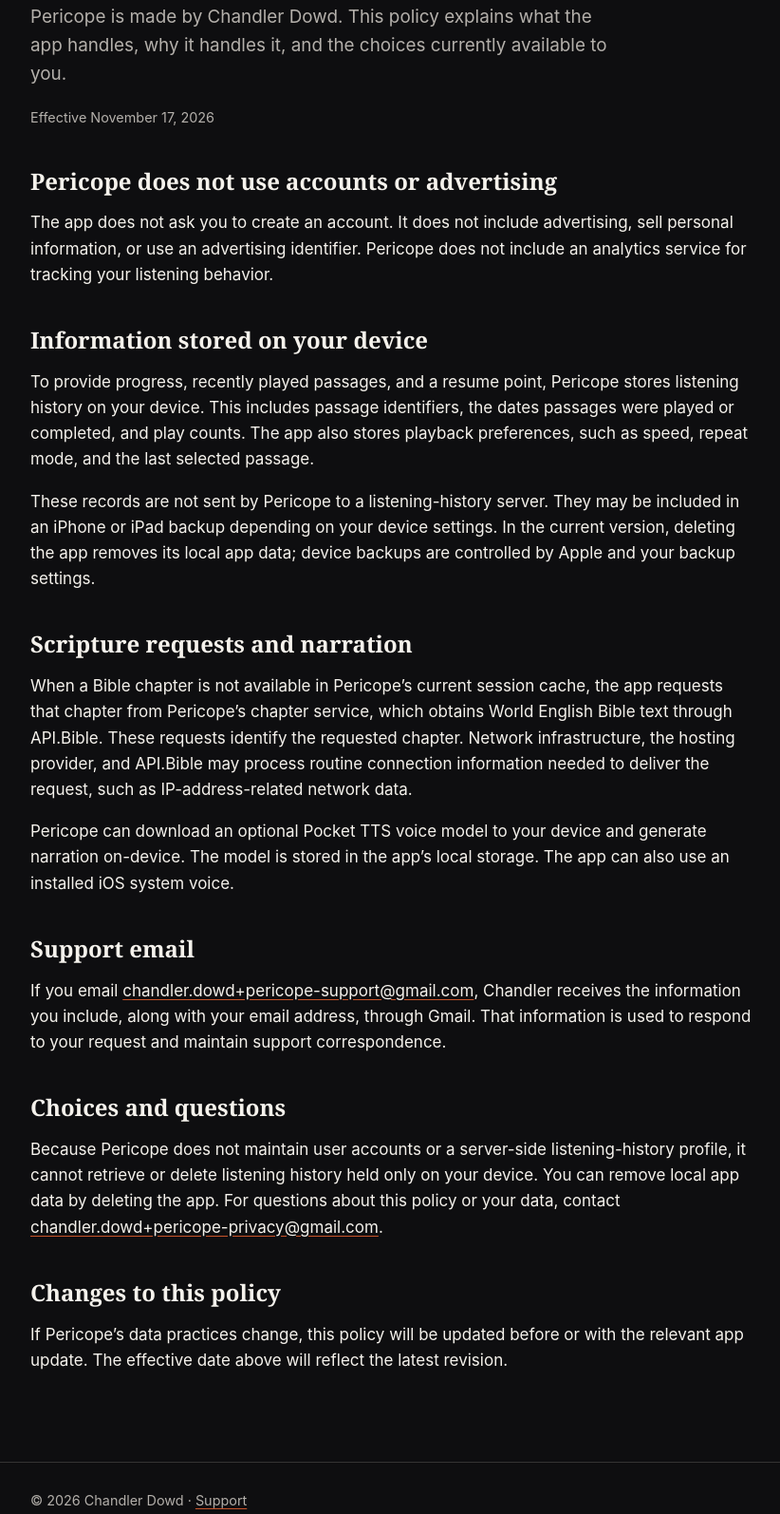
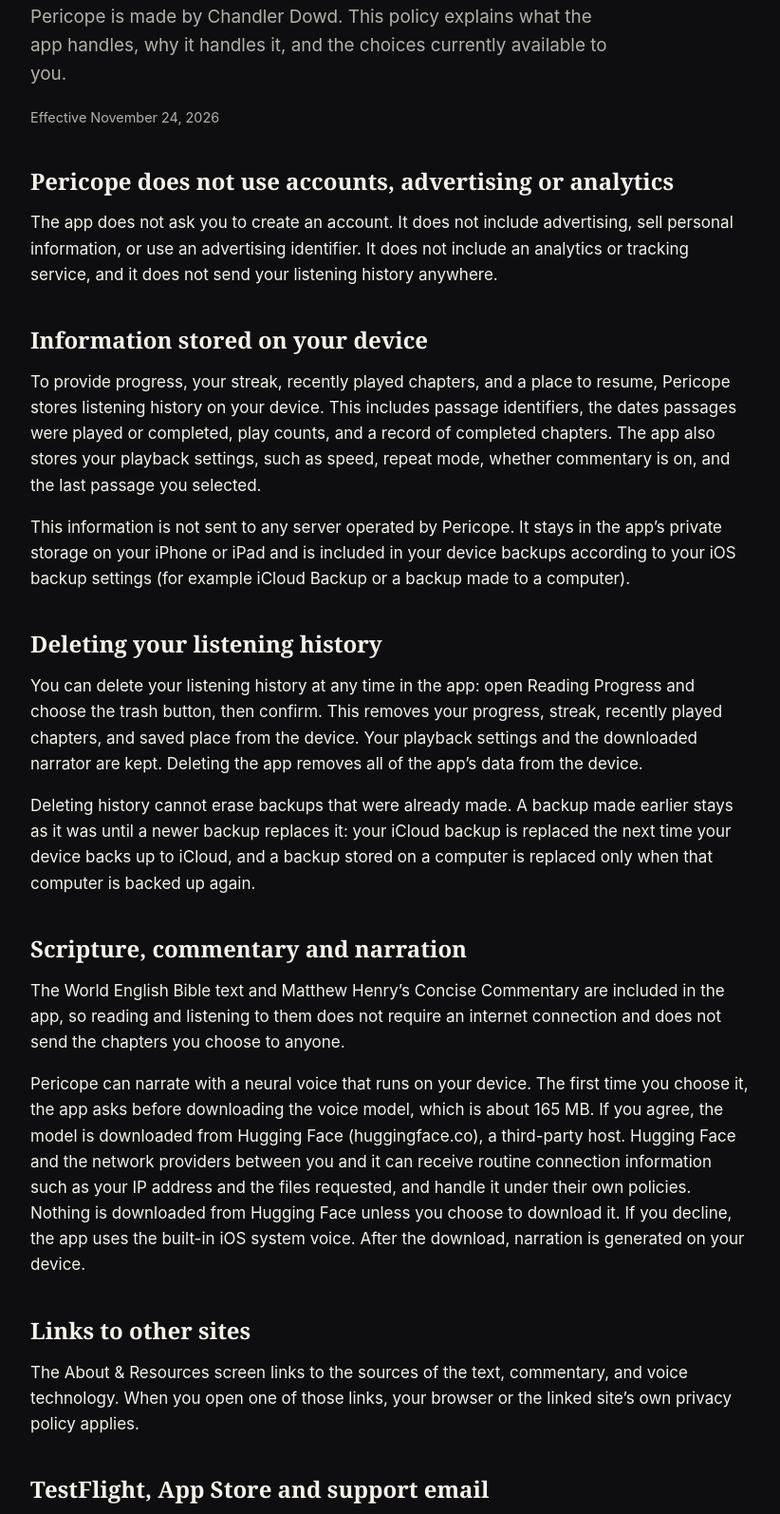
Before and after one commit to chandowd1/pericope-support, a plain HTML site: page privacy.html in a window 1280 px wide. Shown: the part 413-2007 px from the top of the page at 95% size, without its empty margins (228-1050 px from the left). Drawn offline with Linux system fonts and the light colour scheme.

Commit message:
Update privacy policy and support page for the first beta
Co-Authored-By: Claude Sonnet 5.5 <noreply@anthropic.com>

```diff
--- a/privacy.html
+++ b/privacy.html
@@ -21,27 +21,34 @@
         <p class="eyebrow">Privacy Policy</p>
         <h1>Privacy, plainly stated.</h1>
         <p class="lede">Pericope is made by Chandler Dowd. This policy explains what the app handles, why it handles it, and the choices currently available to you.</p>
-        <p class="small">Effective November 17, 2026</p>
+        <p class="small">Effective November 24, 2026</p>
 
-        <h2>Pericope does not use accounts or advertising</h2>
-        <p>The app does not ask you to create an account. It does not include advertising, sell personal information, or use an advertising identifier. Pericope does not include an analytics service for tracking your listening behavior.</p>
+        <h2>Pericope does not use accounts, advertising or analytics</h2>
+        <p>The app does not ask you to create an account. It does not include advertising, sell personal information, or use an advertising identifier. It does not include an analytics or tracking service, and it does not send your listening history anywhere.</p>
 
         <h2>Information stored on your device</h2>
-        <p>To provide progress, recently played passages, and a resume point, Pericope stores listening history on your device. This includes passage identifiers, the dates passages were played or completed, and play counts. The app also stores playback preferences, such as speed, repeat mode, and the last selected passage.</p>
-        <p>These records are not sent by Pericope to a listening-history server. They may be included in an iPhone or iPad backup depending on your device settings. In the current version, deleting the app removes its local app data; device backups are controlled by Apple and your backup settings.</p>
+        <p>To provide progress, your streak, recently played chapters, and a place to resume, Pericope stores listening history on your device. This includes passage identifiers, the dates passages were played or completed, play counts, and a record of completed chapters. The app also stores your playback settings, such as speed, repeat mode, whether commentary is on, and the last passage you selected.</p>
+        <p>This information is not sent to any server operated by Pericope. It stays in the app&rsquo;s private storage on your iPhone or iPad and is included in your device backups according to your iOS backup settings (for example iCloud Backup or a backup made to a computer).</p>
 
-        <h2>Scripture requests and narration</h2>
-        <p>When a Bible chapter is not available in Pericope’s current session cache, the app requests that chapter from Pericope’s chapter service, which obtains World English Bible text through API.Bible. These requests identify the requested chapter. Network infrastructure, the hosting provider, and API.Bible may process routine connection information needed to deliver the request, such as IP-address-related network data.</p>
-        <p>Pericope can download an optional Pocket TTS voice model to your device and generate narration on-device. The model is stored in the app’s local storage. The app can also use an installed iOS system voice.</p>
+        <h2>Deleting your listening history</h2>
+        <p>You can delete your listening history at any time in the app: open Reading Progress and choose the trash button, then confirm. This removes your progress, streak, recently played chapters, and saved place from the device. Your playback settings and the downloaded narrator are kept. Deleting the app removes all of the app&rsquo;s data from the device.</p>
+        <p>Deleting history cannot erase backups that were already made. A backup made earlier stays as it was until a newer backup replaces it: your iCloud backup is replaced the next time your device backs up to iCloud, and a backup stored on a computer is replaced only when that computer is backed up again.</p>
 
-        <h2>Support email</h2>
-        <p>If you email <a href="mailto:chandler.dowd+pericope-support@gmail.com">chandler.dowd+pericope-support@gmail.com</a>, Chandler receives the information you include, along with your email address, through Gmail. That information is used to respond to your request and maintain support correspondence.</p>
+        <h2>Scripture, commentary and narration</h2>
+        <p>The World English Bible text and Matthew Henry&rsquo;s Concise Commentary are included in the app, so reading and listening to them does not require an internet connection and does not send the chapters you choose to anyone.</p>
+        <p>Pericope can narrate with a neural voice that runs on your device. The first time you choose it, the app asks before downloading the voice model, which is about 165 MB. If you agree, the model is downloaded from Hugging Face (huggingface.co), a third-party host. Hugging Face and the network providers between you and it can receive routine connection information such as your IP address and the files requested, and handle it under their own policies. Nothing is downloaded from Hugging Face unless you choose to download it. If you decline, the app uses the built-in iOS system voice. After the download, narration is generated on your device.</p>
+
+        <h2>Links to other sites</h2>
+        <p>The About &amp; Resources screen links to the sources of the text, commentary, and voice technology. When you open one of those links, your browser or the linked site&rsquo;s own privacy policy applies.</p>
+
+        <h2>TestFlight, App Store and support email</h2>
+        <p>If you install a beta through TestFlight, Apple may share crash reports and any feedback you choose to submit with the developer, according to your device settings. If you email <a href="mailto:chandler.dowd+pericope-support@gmail.com">chandler.dowd+pericope-support@gmail.com</a>, Chandler receives the information you include, along with your email address, through Gmail. That information is used to respond to your request and maintain support correspondence.</p>
 
         <h2>Choices and questions</h2>
-        <p>Because Pericope does not maintain user accounts or a server-side listening-history profile, it cannot retrieve or delete listening history held only on your device. You can remove local app data by deleting the app. For questions about this policy or your data, contact <a href="mailto:chandler.dowd+pericope-privacy@gmail.com?subject=Pericope%20Privacy">chandler.dowd+pericope-privacy@gmail.com</a>.</p>
+        <p>Because Pericope does not maintain accounts or a server-side profile, there is no remote copy of your listening history for the app to retrieve or delete; you control it on your device as described above. For questions about this policy or your data, contact <a href="mailto:chandler.dowd+pericope-privacy@gmail.com?subject=Pericope%20Privacy">chandler.dowd+pericope-privacy@gmail.com</a>.</p>
 
         <h2>Changes to this policy</h2>
-        <p>If Pericope’s data practices change, this policy will be updated before or with the relevant app update. The effective date above will reflect the latest revision.</p>
+        <p>If Pericope&rsquo;s data practices change, this policy will be updated before or with the relevant app update. The effective date above will reflect the latest revision.</p>
     </main>
     <footer>
         <div class="wrap">© 2026 Chandler Dowd · <a href="index.html">Support</a></div>
```
Also changed, not shown: index.html (+3 -2 lines).
